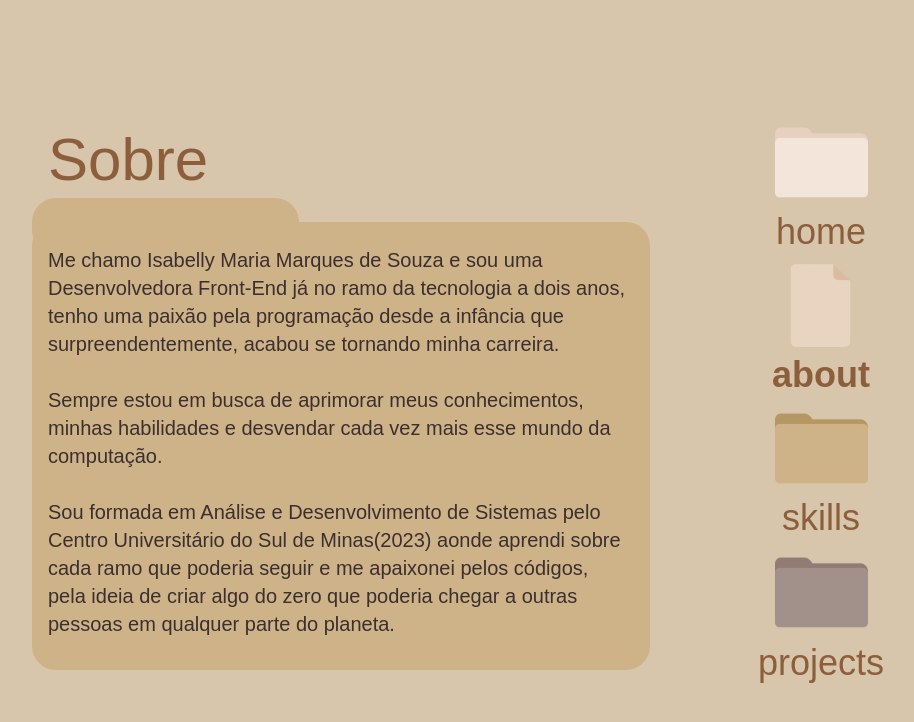
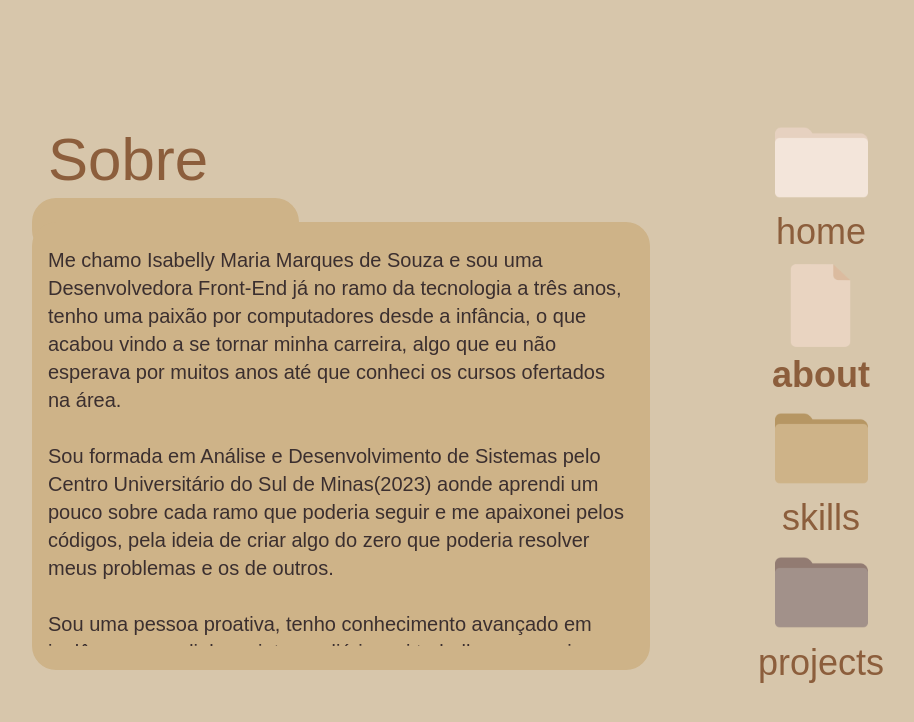
Before and after one commit to isamsm/portfolio, a React (Create React App) app: page / in a window 1280 px wide. Both pictures are taken after a click on the button "about". Shown: the top 722 px of the page, without its empty margins (299-1213 px from the left). Built offline with nearby package versions, Linux system fonts and the light colour scheme.

Commit message:
feat: ajuste icone email e edição about

```diff
--- a/src/components/About.js
+++ b/src/components/About.js
@@ -7,19 +7,11 @@ const About = () => {
                     <div className='w-[267px] h-14 absolute left-0 lg:-top-6 -top-5 bg-dark_beige rounded-3xl -z-10'>
                     </div>
                     <p className='overflow-y-scroll h-[360px] lg:h-[400px] pr-1'>
-                        Me chamo Isabelly Maria Marques de Souza e sou uma Desenvolvedora Front-End já no ramo da tecnologia a dois anos, tenho uma paixão pela programação desde a infância que surpreendentemente, acabou se tornando minha carreira.
-                        <br/>
-                        <br/>
-                        Sempre estou em busca de aprimorar meus conhecimentos, minhas habilidades e desvendar cada vez mais esse mundo da computação.
-                        <br/>
-                        <br/>
-                        Sou formada em Análise e Desenvolvimento de Sistemas pelo Centro Universitário do Sul de Minas(2023) aonde aprendi sobre cada ramo que poderia seguir e me apaixonei pelos códigos, pela ideia de criar algo do zero que poderia chegar a outras pessoas em qualquer parte do planeta.
-                        <br/>
-                        <br/>
-                        Estou me desenvolvendo profissionalmente, durante minha faculdade fiz um estágio como desenvolvedora na Softeo Technologies que durou um ano e um mês na onde me aprofundei muito e conheci o React, minha principal stack.
-                        <br/>
-                        <br/>
-                        Sou uma pessoa proativa, tenho conhecimento avançado em inglês, sei trabalhar em equipe, tenho uma boa comunicação além de ser também autodidata.
+                       Me chamo Isabelly Maria Marques de Souza e sou uma Desenvolvedora Front-End já no ramo da tecnologia a três anos, tenho uma paixão por computadores desde a infância, o que acabou vindo a se tornar minha carreira, algo que eu não esperava por muitos anos até que conheci os cursos ofertados na área.
+                       <br /><br />
+                       Sou formada em Análise e Desenvolvimento de Sistemas pelo Centro Universitário do Sul de Minas(2023) aonde aprendi um pouco sobre cada ramo que poderia seguir e me apaixonei pelos códigos, pela ideia de criar algo do zero que poderia resolver meus problemas e os de outros.
+                       <br /><br />
+                       Sou uma pessoa proativa, tenho conhecimento avançado em inglês com um diploma intermediário, sei trabalhar em equipe e sou autodidata. Sempre estou em busca de aprimorar meus conhecimentos, minhas habilidades e desvendar cada vez mais esse mundo da programação.
                     </p>
                 </div>
             </div>
--- a/src/components/Home.js
+++ b/src/components/Home.js
@@ -1,5 +1,6 @@
 import linkedin from '../assets/images/in.svg'
 import github from '../assets/images/github-red.svg'
+import mail from '../assets/images/mail.svg'
 
 const Home = () => {
     return (
@@ -10,6 +11,7 @@ const Home = () => {
             <div className='flex gap-4 lg:gap-6'>
                 <a className='hover:transform hover:scale-105 transition-all' href='https://www.linkedin.com/in/isamsm' target='_blank'> <img class="lg:w-full lg:h-auto w-8 h-8" src={linkedin} alt="Icone linkedin" /> </a>
                 <a className='hover:transform hover:scale-105 transition-all' href='https://github.com/isamsm' target='_blank'> <img class="lg:w-full lg:h-auto w-8 h-8" src={github} alt="Icone github" /> </a>
+                <a className='hover:transform hover:scale-105 transition-all' href='mailto:isamarsques@gmail.com' target='_blank'> <img class="lg:w-full lg:h-auto w-8 h-8" src={mail} alt="Icone email" /> </a>
             </div>
         </main>
     );
```
Also changed, not shown: src/assets/images/mail.svg (added).
